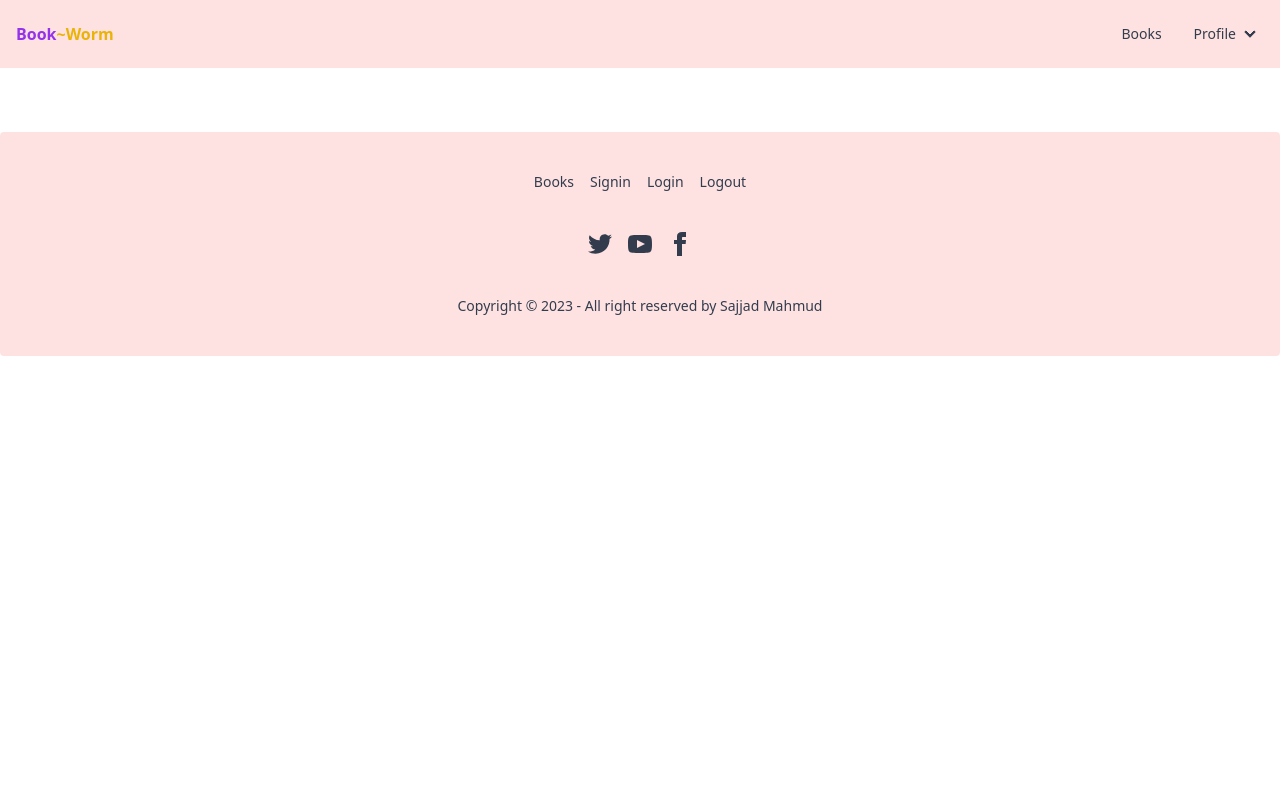
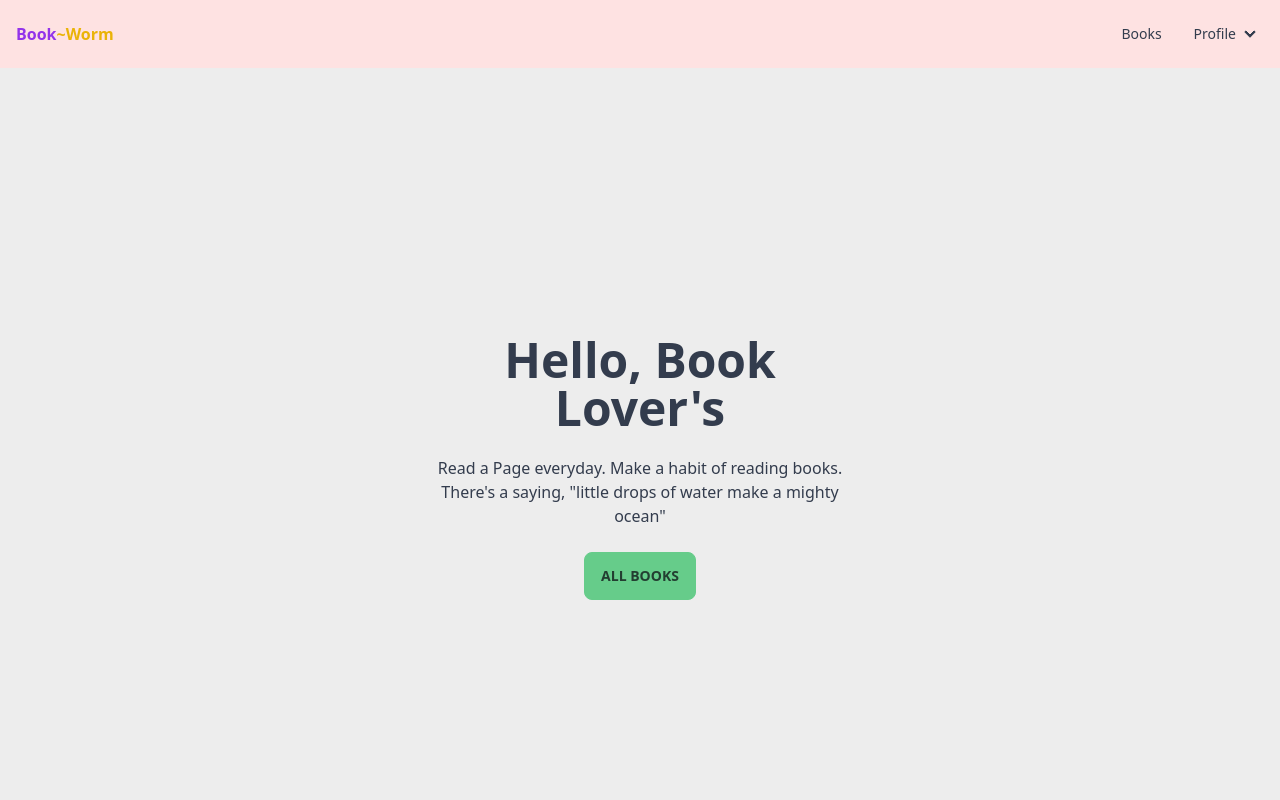
Before and after one commit to Springhawk27/book-catalog-client, a React (Vite) app: page / in a window 1280 px wide. Shown: the top 800 px of the page. Built offline with nearby package versions, Linux system fonts and the light colour scheme.

Commit message:
home and not found page implemented

```diff
--- a/src/layouts/MainLayout.tsx
+++ b/src/layouts/MainLayout.tsx
@@ -6,7 +6,7 @@ export default function MainLayout() {
   return (
     <div>
       <Navbar></Navbar>
-      <div className="pt-16">
+      <div>
         <Outlet />
       </div>
       <Footer></Footer>
--- /dev/null
+++ b/src/pages/Home.tsx
@@ -0,0 +1,24 @@
+import React from 'react';
+import { Link } from 'react-router-dom';
+
+const Home = () => {
+  return (
+    <div className="hero min-h-screen bg-base-200">
+      <div className="hero-content text-center">
+        <div className="max-w-md">
+          <h1 className="text-5xl font-bold">Hello, Book Lover's</h1>
+          <p className="py-6">
+            Read a Page everyday. Make a habit of reading books. There's a
+            saying, "little drops of water make a mighty ocean"
+          </p>
+          <button className="btn btn-primary">
+            {''}
+            <Link to="/books">All Books</Link>
+          </button>
+        </div>
+      </div>
+    </div>
+  );
+};
+
+export default Home;
--- /dev/null
+++ b/src/pages/NotFound.tsx
@@ -0,0 +1,17 @@
+import { Link } from 'react-router-dom';
+
+export default function NotFound() {
+  return (
+    <div className="hero min-h-screen bg-base-200">
+      <div className="hero-content text-center">
+        <div className="max-w-md">
+          <h1 className="text-5xl font-bold">Not Found</h1>
+          <p className="py-6">The page you are looking for is not found</p>
+          <button className="btn btn-primary">
+            <Link to="/">Go Home</Link>
+          </button>
+        </div>
+      </div>
+    </div>
+  );
+}
--- a/src/routes/routes.tsx
+++ b/src/routes/routes.tsx
@@ -1,11 +1,22 @@
 import App from '@/App';
+import Home from '@/pages/Home';
+import NotFound from '@/pages/NotFound';
 import { createBrowserRouter } from 'react-router-dom';
 
 const routes = createBrowserRouter([
   {
     path: '/',
     element: <App />,
-    children: [],
+    children: [
+      {
+        index: true,
+        element: <Home />,
+      },
+    ],
+  },
+  {
+    path: '*',
+    element: <NotFound />,
   },
 ]);
 
```
